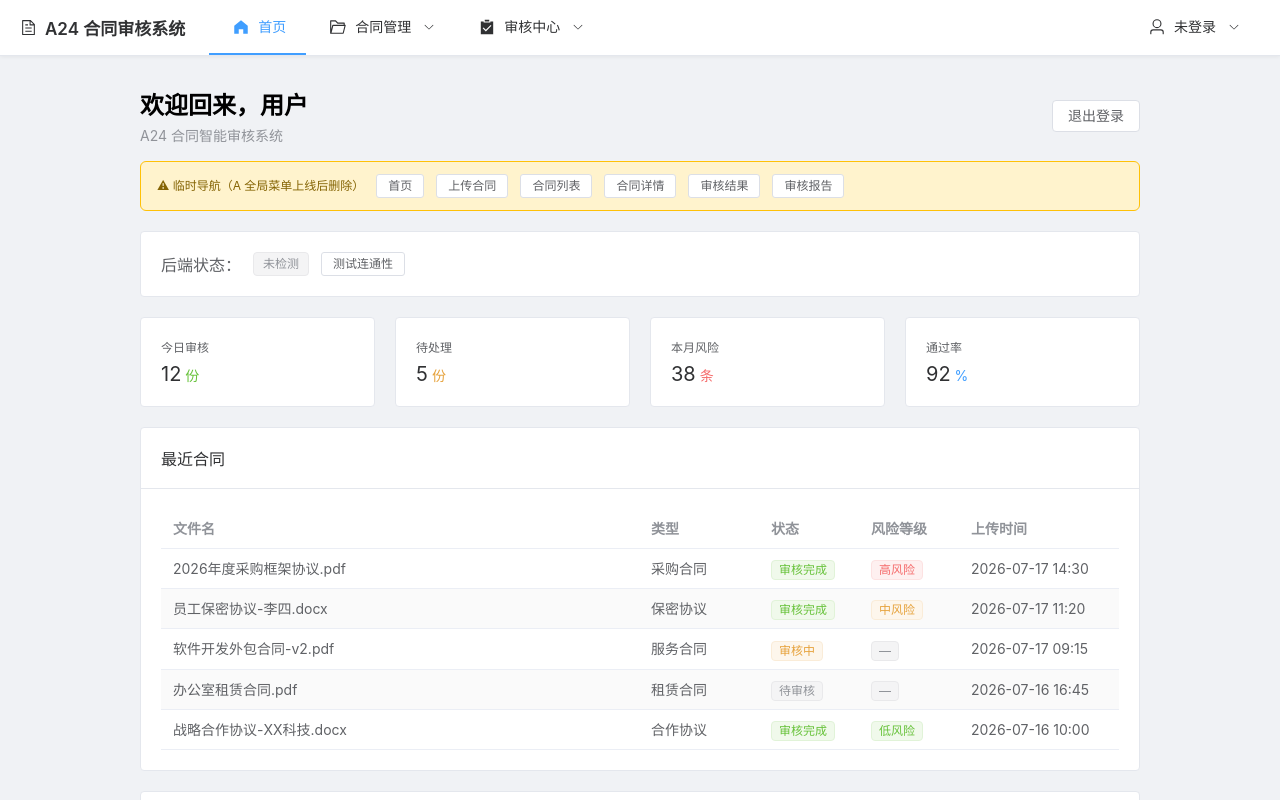
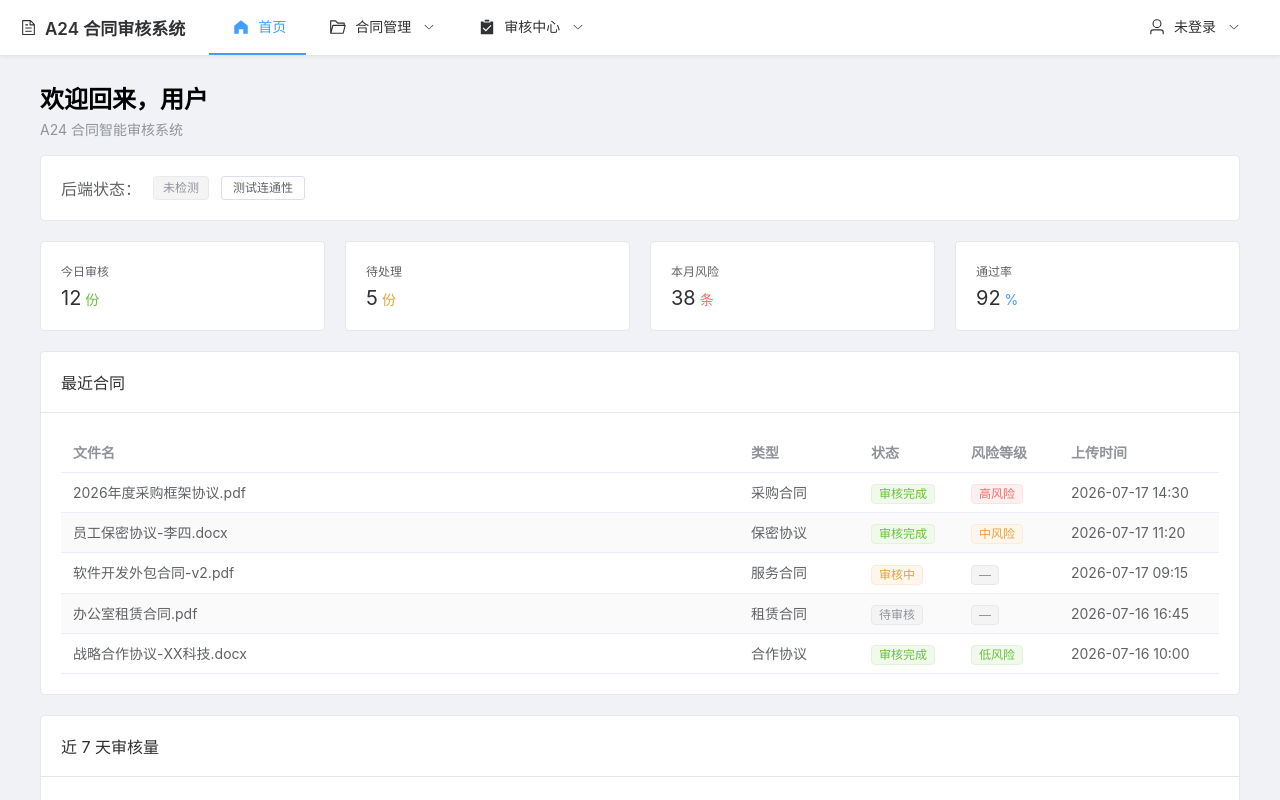
Before and after one commit to A1moss/LLM-ContractAudit-WarnSystem, a Vue app in the folder frontend/: page / in a window 1280 px wide. Shown: the top 800 px of the page. Built offline with nearby package versions, Linux system fonts and the light colour scheme.

Commit message:
去除临时导航栏和重复的按钮

```diff
--- a/frontend/src/views/HomeView.vue
+++ b/frontend/src/views/HomeView.vue
@@ -1,23 +1,9 @@
 <template>
-  <div style="padding: 30px; max-width: 1000px; margin: 0 auto;">
-    <!-- 顶部：欢迎语 + 退出按钮 -->
-    <div style="display: flex; justify-content: space-between; align-items: center; margin-bottom: 16px;">
-      <div>
-        <h2 style="margin: 0;">欢迎回来，{{ username }}</h2>
-        <p style="margin: 4px 0 0 0; color: #909399; font-size: 14px;">A24 合同智能审核系统</p>
-      </div>
-      <el-button @click="handleLogout">退出登录</el-button>
-    </div>
-
-    <!-- TODO: 临时导航 — A 做好全局菜单后删除 -->
-    <div style="margin-bottom: 20px; padding: 12px 16px; background: #fff3cd; border: 1px solid #ffc107; border-radius: 6px;">
-      <span style="font-size: 12px; color: #856404; margin-right: 12px;">⚠ 临时导航（A 全局菜单上线后删除）</span>
-      <el-button size="small" @click="$router.push('/')">首页</el-button>
-      <el-button size="small" @click="$router.push('/contracts/upload')">上传合同</el-button>
-      <el-button size="small" @click="$router.push('/contracts')">合同列表</el-button>
-      <el-button size="small" @click="$router.push('/contracts/1')">合同详情</el-button>
-      <el-button size="small" @click="$router.push('/audit/result')">审核结果</el-button>
-      <el-button size="small" @click="$router.push('/audit/report')">审核报告</el-button>
+  <div class="home-page">
+    <!-- 顶部：欢迎语 -->
+    <div style="margin-bottom: 16px;">
+      <h2 style="margin: 0;">欢迎回来，{{ username }}</h2>
+      <p style="margin: 4px 0 0 0; color: #909399; font-size: 14px;">A24 合同智能审核系统</p>
     </div>
 
     <!-- 后端连通性 -->
@@ -114,12 +100,6 @@ const username = ref(localStorage.getItem('username') || '用户')
 const backendStatus = ref('未检测')
 const barChartRef = ref(null)
 
-function handleLogout() {
-  localStorage.removeItem('token')
-  localStorage.removeItem('username')
-  router.push('/login')
-}
-
 async function checkBackend() {
   try {
     const res = await axios.get('/api/health')
@@ -189,3 +169,11 @@ onUnmounted(() => {
   chartInstance = null
 })
 </script>
+
+<style scoped>
+.home-page {
+  max-width: 1200px;
+  padding: 24px;
+  margin: 0 auto;
+}
+</style>
```
